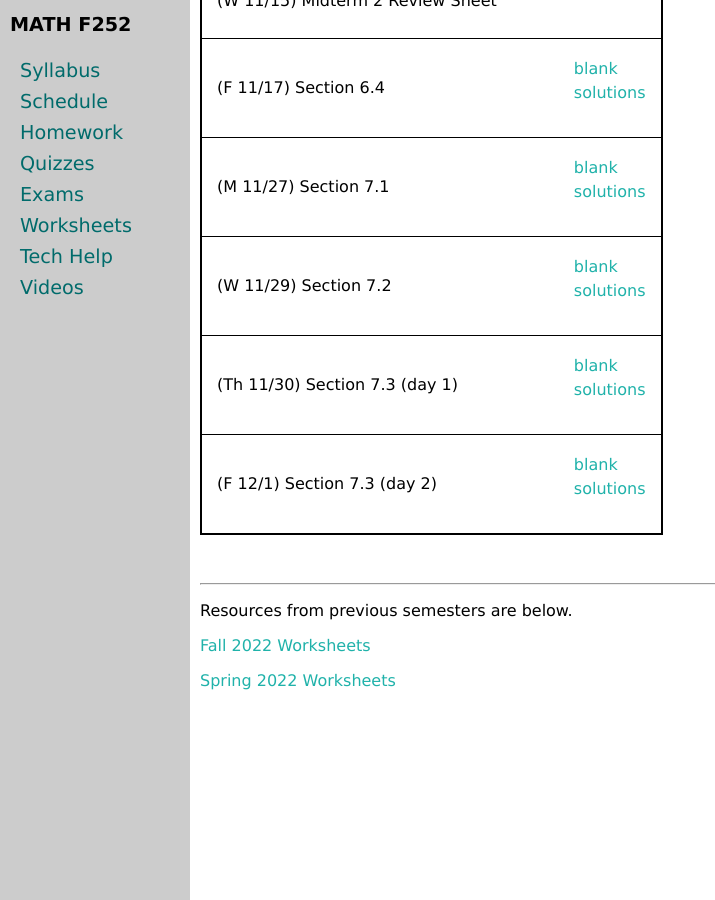
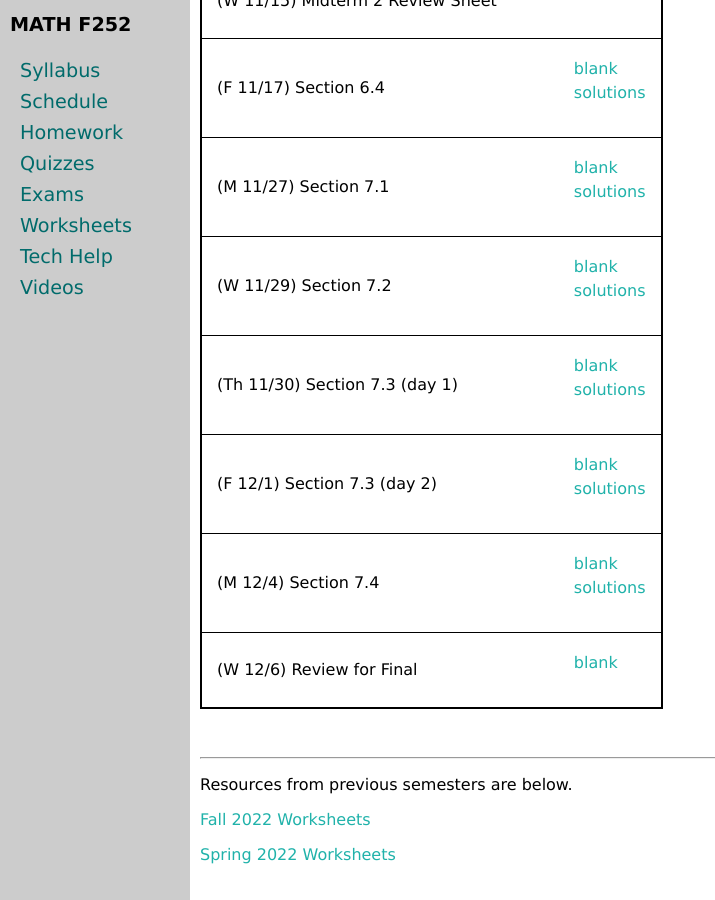
Before and after one commit to uaf-math/calc2, a Jekyll site: the page built from worksheets.md, in a window 1280 px wide and 900 px high, scrolled down 4497 px. Shown: the whole window, without its empty margins (0-715 px from the left). Built offline with Jekyll 4.4.1, drawn with Linux system fonts in a browser that asks for light colours.

Commit message:
Update worksheets.yml

```diff
--- a/_data/worksheets.yml
+++ b/_data/worksheets.yml
@@ -146,3 +146,8 @@ worksheets:
 - name: (F 12/1) Section 7.3 (day 2)
   blank: M252-7-3-b.pdf
   solutions: M252-7-3-b-s.pdf
+- name: (M 12/4) Section 7.4
+  blank: M252-7-4.pdf
+  solutions: M252-7-4-s.pdf
+- name: (W 12/6) Review for Final
+  blank: M252-FE-Review.pdf
```
